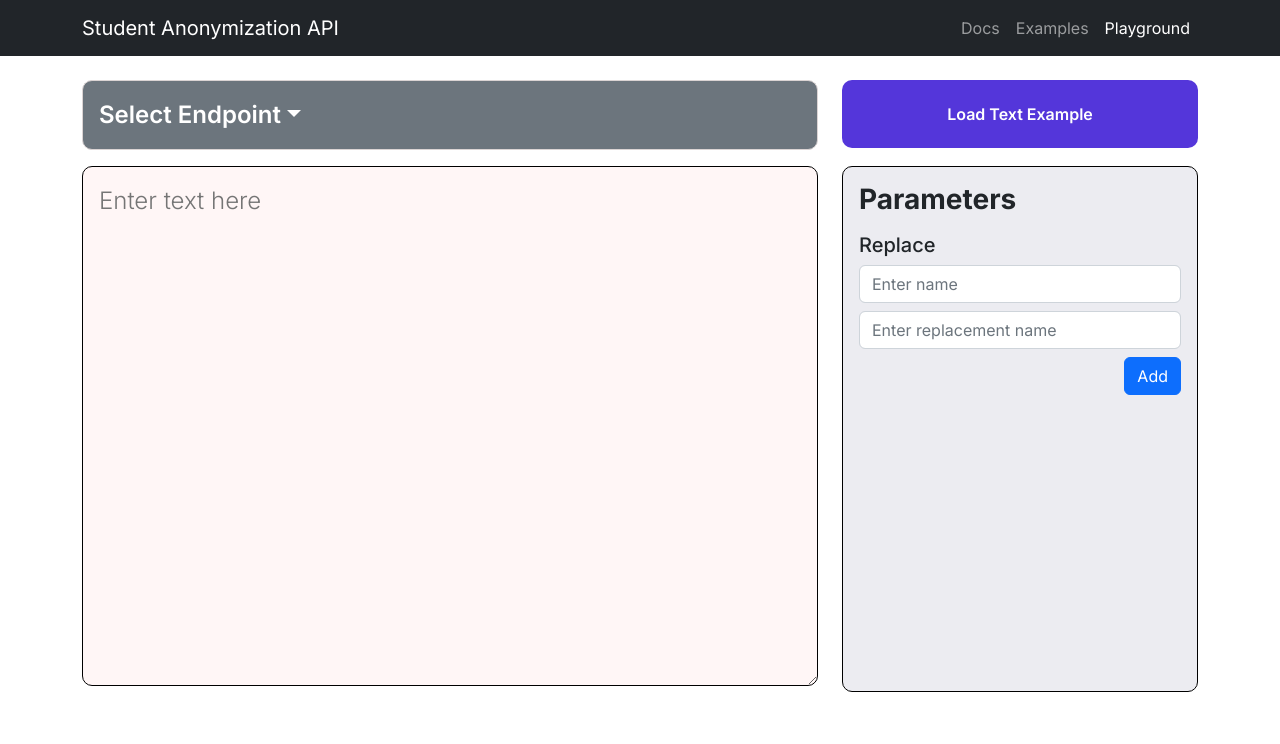
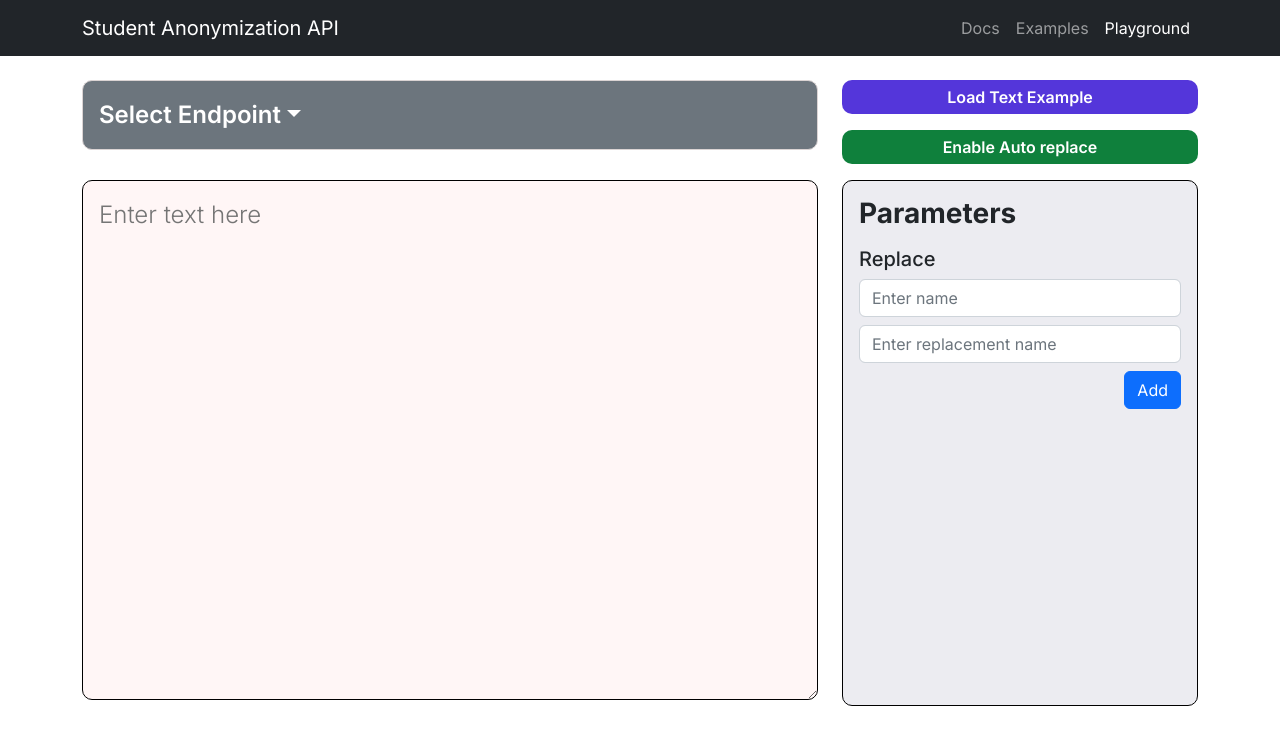
Before and after one commit to rafeerahman/Anonymizer, a React (Create React App) app in the folder frontend/client/: page /playground in a window 1280 px wide. Shown: the top 744 px of the page. Built offline with nearby package versions, Linux system fonts and the light colour scheme.

Commit message:
Added AutoParameters component to playground

```diff
--- /dev/null
+++ b/frontend/client/src/components/AutoButton.js
@@ -0,0 +1,45 @@
+import React, { useState } from 'react'
+import styled from 'styled-components'
+
+export default function AutoButton({useAuto, setUseAuto}){
+    return (
+        <>
+          <BtnStyled>
+            <label className="custom-example">
+            <input
+              id="toggle-check"
+              type="checkbox"
+              checked={useAuto}
+              onChange={() => {
+                setUseAuto(!useAuto);
+
+              }}
+            />
+            {useAuto ? "Disable Auto Replace": "Enable Auto replace"}
+            </label>
+          </BtnStyled>
+        </>
+      )
+  }
+
+  const BtnStyled = styled.div`
+      display: inline;
+      position: relative;
+
+      input {
+          display: none;
+      }
+
+      .custom-example {
+          height: 34px;
+          background-color: #0F803C;
+          color: white;
+          border-radius: 10px;
+          font-weight: 600;
+          display: flex;
+          align-items: center;
+          justify-content: center;
+          cursor: pointer;
+          margin-bottom: 1rem;
+      }
+  `
--- a/frontend/client/src/components/ExampleButton.js
+++ b/frontend/client/src/components/ExampleButton.js
@@ -56,7 +56,7 @@ const BtnStyled = styled.div`
     }
 
     .custom-example {
-        height: 68px;
+        height: 34px;
         background-color: #5436DA;
         color: white;
         border-radius: 10px;
--- a/frontend/client/src/pages/PlaygroundPage.js
+++ b/frontend/client/src/pages/PlaygroundPage.js
@@ -3,6 +3,7 @@ import styled from 'styled-components'
 import DropdownMenu from '../components/Dropdown.js'
 import MainNavbar from '../components/Navbars/MainNavbar.js'
 import Parameters from '../components/Parameters.js'
+import AutoParameters from '../components/AutoParameters.js'
 import SubmitButton from '../components/SubmitButton.js'
 import TextArea from '../components/TextArea.js'
 import UploadFileButton from '../components/UploadFileButton.js'
@@ -14,6 +15,8 @@ import Row from 'react-bootstrap/Row';
 import Col from 'react-bootstrap/Col';
 import { sendTextToAnonymize } from '../actions/sendTextToAnonymize.js'
 import { sendCsvToAnonymize } from '../actions/sendCsvToAnonymize.js'
+import { Button } from 'react-bootstrap'
+import AutoButton from '../components/AutoButton.js'
 
 const endpoints = [
   {
@@ -38,6 +41,7 @@ const notify = (message) => toast(message);
 
 export default function PlaygroundPage() {
   const [replaceTerms, setReplaceTerms] = useState({})
+  const [autoReplaceTerms, setAutoReplaceTerms] = useState({})
   const [text, setText] = useState("")
   const [fileName, setFileName] = useState("upload file")
   const [file, setFile] = useState(undefined)
@@ -47,6 +51,7 @@ export default function PlaygroundPage() {
     fileType: ""
   })
   const [responseText, setResponseText] = useState("")
+  const [useAuto, setUseAuto] = useState(false)
 
   const readFile = () => {
     let reader = new FileReader()
@@ -157,6 +162,7 @@ export default function PlaygroundPage() {
               setCurrentEndpoint={setCurrentEndpoint}
               setResponseText={setResponseText}
             />
+            <AutoButton useAuto={useAuto} setUseAuto={setUseAuto}/>
           <ToastContainer />
           </Col>
         </Row>
@@ -169,10 +175,17 @@ export default function PlaygroundPage() {
           />
         </Col>
         <Col md={4}>
+          {/* if Else statement, if useAuto, display autoParameters, otherwise display Parameters */
+            useAuto ?
+            <AutoParameters
+            autoReplaceTerms={autoReplaceTerms}
+            setAutoReplaceTerms={setAutoReplaceTerms}
+          /> :
           <Parameters
-            replaceTerms={replaceTerms}
-            setReplaceTerms={setReplaceTerms}
-          />
+          replaceTerms={replaceTerms}
+          setReplaceTerms={setReplaceTerms}
+        />
+          }
         </Col>
       </Row>
       <Row>
```
